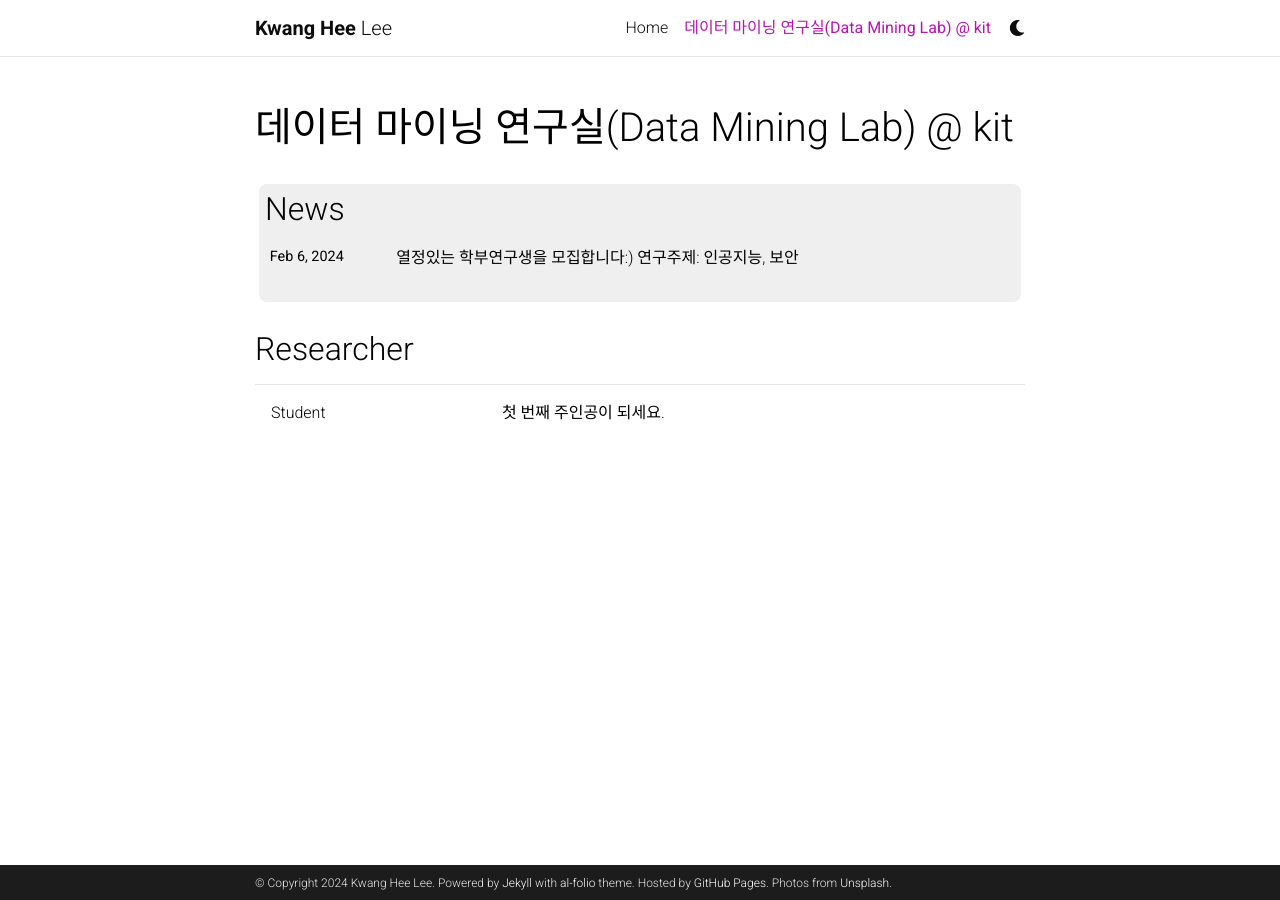
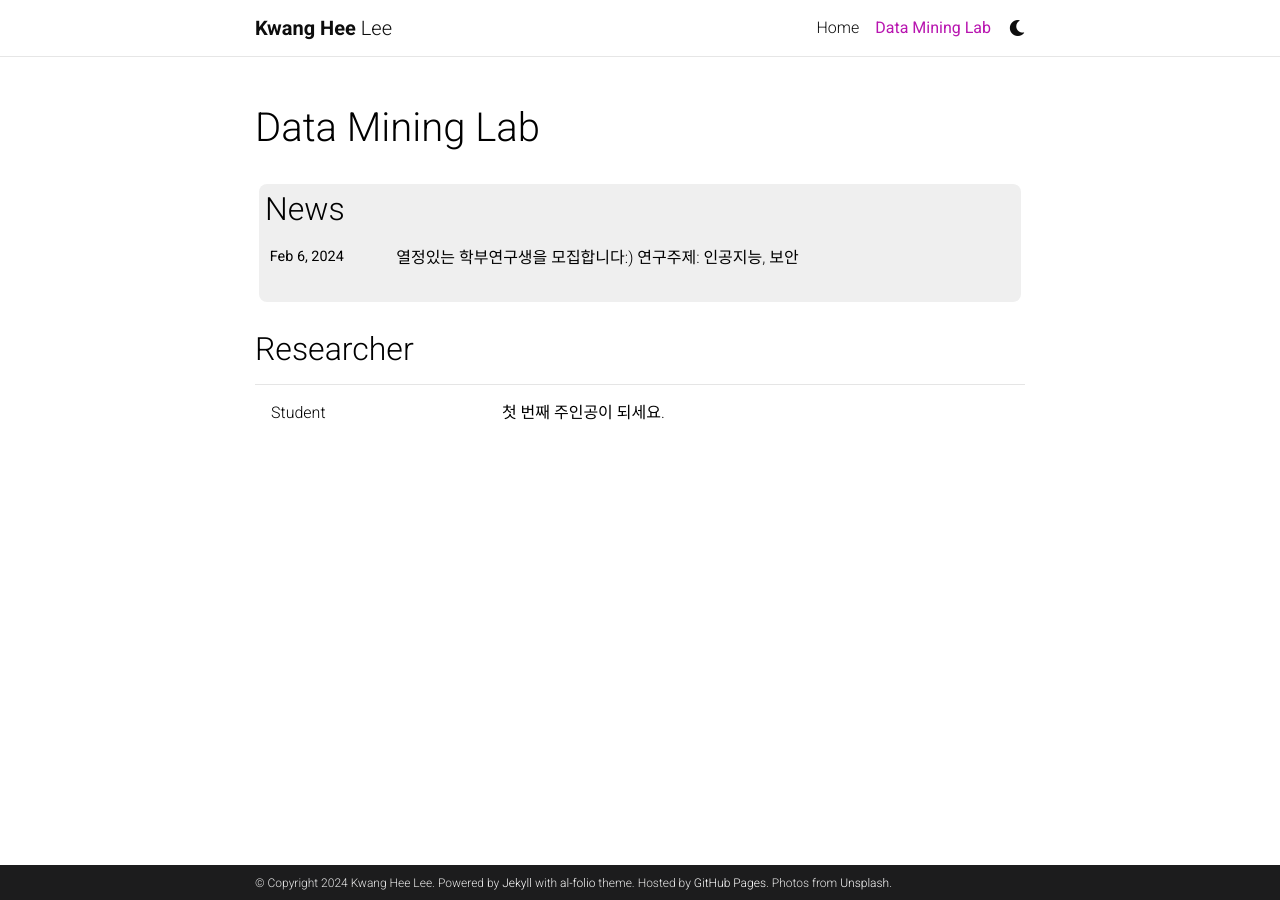
Before and after one commit to kwangheeya/kwangheeya.github.io, a Jekyll site: the page built from _pages/profiles.md, in a window 1280 px wide. Built offline with Jekyll 4.4.1, drawn with Linux system fonts in a browser that asks for light colours; comment, search, counter and statistics services are not loaded; a style sheet for code colours, icons or effects is not loaded.

Commit message:
Update profiles.md

```diff
--- a/_pages/profiles.md
+++ b/_pages/profiles.md
@@ -1,7 +1,7 @@
 ---
 layout: profiles
 permalink: /DMLab/
-title: 데이터 마이닝 연구실(Data Mining Lab) @ kit
+title: Data Mining Lab
 description:
 years:
 nav: true
```
